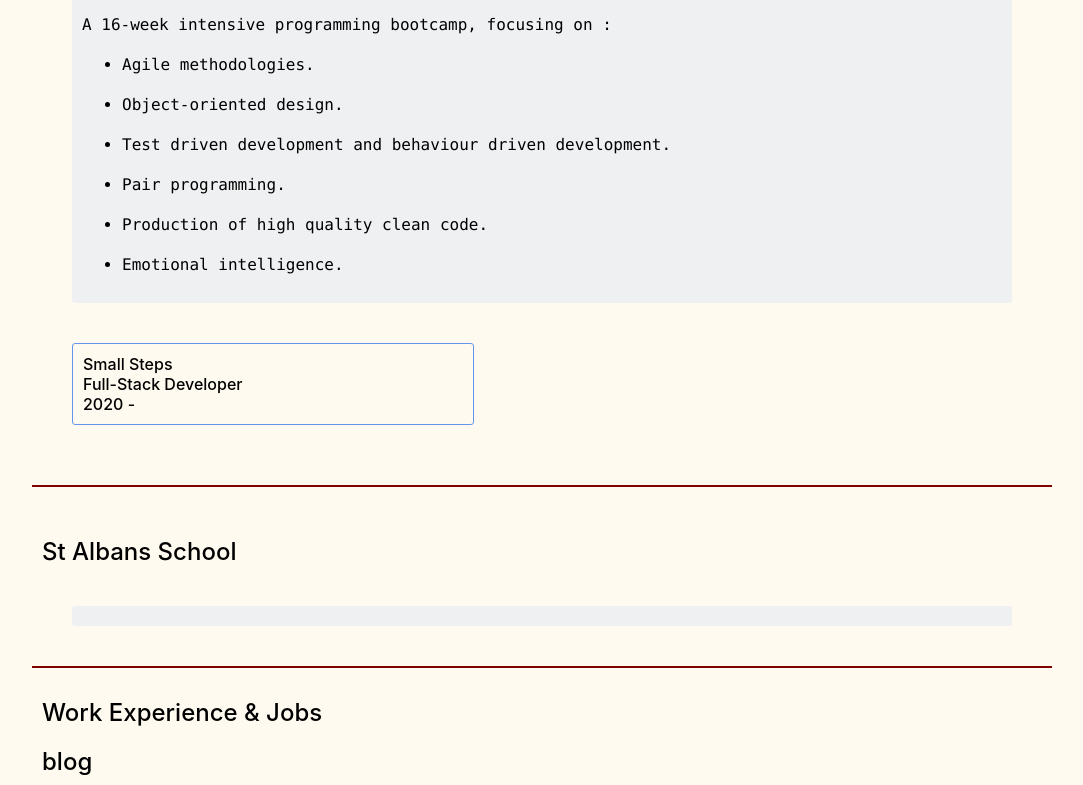
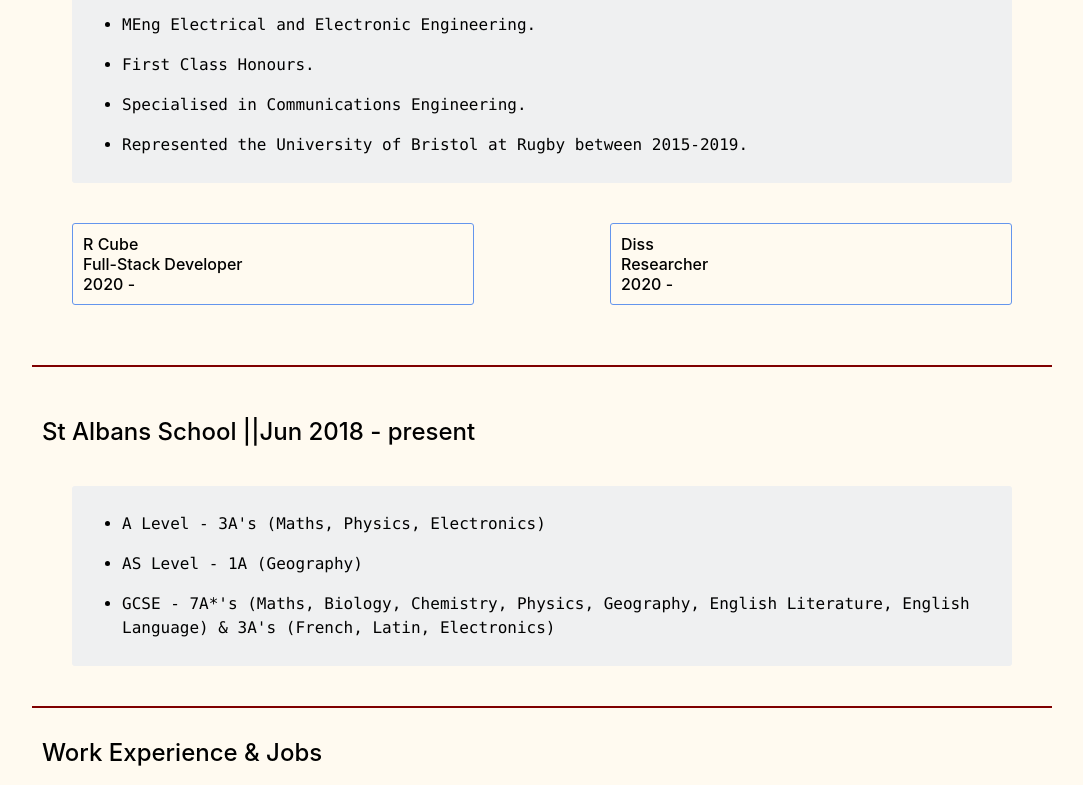
Before and after one commit to perrinjack/portfolio, a React (Create React App) app: page / in a window 1280 px wide. Shown: the part 1420-2205 px from the top of the page, without its empty margins (98-1181 px from the left). Built offline with nearby package versions, Linux system fonts and the light colour scheme; the HTML template or start-up script is replaced by a standard one.

Commit message:
Education dates extracted from json

```diff
--- a/src/App.tsx
+++ b/src/App.tsx
@@ -38,6 +38,8 @@ class App extends React.Component {
                   title={item.title}
                   summary={item.summary}
                   subtitle={item.subtitle}
+                  from={item.from}
+                  to={item.to}
                   projects={item.projects}
                 />
               ))}
--- a/src/components/experience.tsx
+++ b/src/components/experience.tsx
@@ -9,6 +9,8 @@ type EmployerCardProps = {
   title: string;
   summary: string;
   subtitle?: string;
+  from: string;
+  to: string;
   projects: { name: string; role: string; from: string; to: string }[];
 };
 
@@ -17,6 +19,8 @@ const Experience = ({
   title,
   summary,
   subtitle,
+  from,
+  to,
   projects,
 }: EmployerCardProps) => {
   const handleProjectClick = (index: number) => {
@@ -26,7 +30,9 @@ const Experience = ({
   return (
     <div className="experience">
       <div className="experience-title">{subtitle}</div>
-      <div className="experience-title">{title}</div>
+      <div className="experience-title">
+        {title}||{from} - {to}{' '}
+      </div>
       <ReactMarkdown className="code-block" source={summary} />
       <div className="project-container">
         {' '}
--- a/src/content/education.json
+++ b/src/content/education.json
@@ -1,7 +1,7 @@
 [
   {
     "subtitle": "Education",
-    "title": "Makers Academy",
+    "title": "Makers Academy ",
     "from": "Jun 2018",
     "to": "present",
     "location": "London, UK",
@@ -29,31 +29,37 @@
   },
 
   {
-    "title": "University of Bristol",
+    "title": "University of Bristol ",
     "from": "Jun 2018",
     "to": "present",
     "location": "London, UK",
-    "summary": "A 16-week intensive programming bootcamp, focusing on : \n\n* Agile methodologies.\n\n* Object-oriented design.\n\n* Test driven development and behaviour driven development.\n\n* Pair programming.\n\n* Production of high quality clean code.\n\n* Emotional intelligence.",
+    "summary": "* MEng Electrical and Electronic Engineering. \n\n* First Class Honours.\n\n * Specialised in Communications Engineering.\n\n* Represented the University of Bristol at Rugby between 2015-2019.",
     "projects": [
       {
-        "name": "Small Steps",
+        "name": "R Cube",
         "role": "Full-Stack Developer",
+        "from": "2020",
+        "to": ""
+      },
+      {
+        "name": "Diss",
+        "role": "Researcher",
         "from": "2020",
         "to": ""
       }
     ]
   },
   {
-    "title": "St Albans School",
+    "title": "St Albans School ",
     "from": "Jun 2018",
     "to": "present",
     "location": "St Albans, UK",
-    "summary": "",
+    "summary": "* A Level - 3A's (Maths, Physics, Electronics)  \n\n* AS Level - 1A (Geography)  \n\n* GCSE - 7A*'s (Maths, Biology, Chemistry, Physics, Geography, English Literature, English Language) & 3A's (French, Latin, Electronics)",
     "projects": []
   },
   {
     "subtitle": "Work Experience & Jobs",
-    "title": "blog",
+    "title": "Cricket Direct",
     "from": "Jun 2018",
     "to": "present",
     "location": "London, UK",
```
